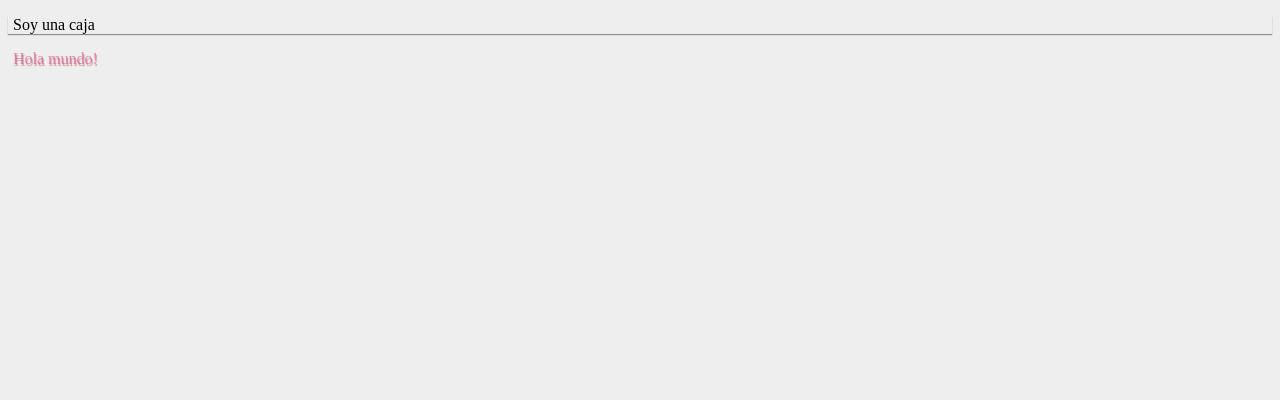
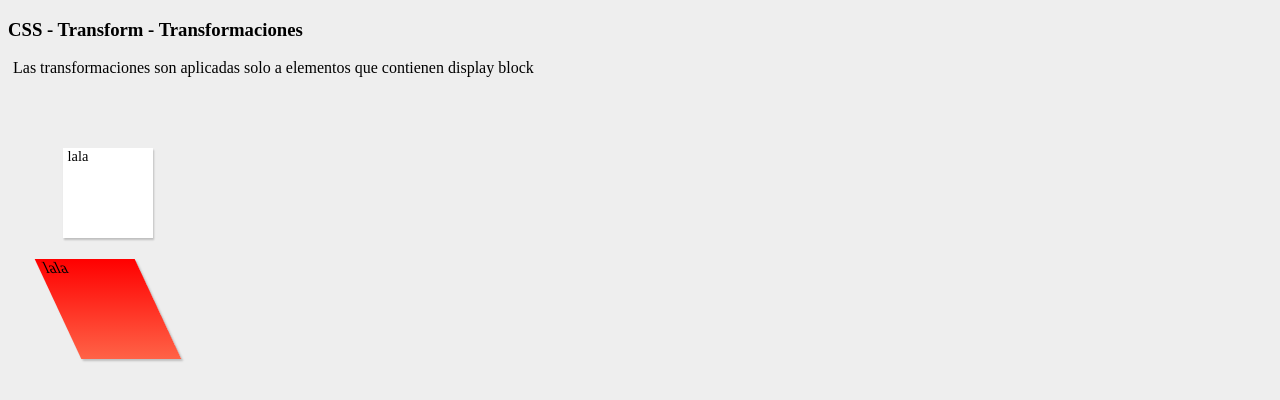
Before and after one commit to cesar-vaesco/html-css-js-node, a plain HTML site: page index.html in a window 1280 px wide. Drawn offline with Linux system fonts and the light colour scheme.

Commit message:
CSS - Transform en 2 dimenciones

```diff
--- a/css/main.css
+++ b/css/main.css
@@ -2,14 +2,44 @@ body {
     background-color: #eee;
 }
 
-.box {
-    /*Sombra interna inset*/
-    box-shadow: 0px 1px 1px rgba(0, 0, 0, .4);
+.box1 {
+    position: relative;
+    left: 50px;
+    top: 50px;
+    background-image: linear-gradient(red, tomato);
+    box-shadow: 1px 2px 2px rgba(0, 0, 0, 0.2);
+    width: 100px;
+    height: 100px;
+    /*transform: rotate(-45deg);  */
+    /*transform: translate(50px, 30px);*/
+    transform: skewX(25deg);
 }
 
-.text{
-    color: rgba(200, 5, 100, .4);
-    text-shadow: 1px 2px 1px rgba(182, 38, 38, 0.4);
+.box1:hover {
+    transform: scale(1.05, 1.05);
+    transform: rotate(-45deg);
+    background-image: linear-gradient(red, tomato);
+    color: white;
+}
+
+.box {
+    position: relative;
+    left: 50px;
+    top: 50px;
+    background-color: white;
+    box-shadow: 1px 2px 2px rgba(0, 0, 0, 0.2);
+    width: 100px;
+    height: 100px;
+    /*transform: rotate(-45deg);  */
+    /*transform: translate(50px, 30px);*/
+    transform: scale(0.9, 0.9);
+}
+
+.box:hover {
+    transform: scale(1.05, 1.05);
+    transform: rotate(-45deg);
+    background-image: linear-gradient(red, tomato);
+    color: white;
 }
 
 p {
--- a/index.html
+++ b/index.html
@@ -2,16 +2,20 @@
 <html>
 
 <head>
-    <title>CSS - Sombras</title>
+    <title>CSS - Transform - Transformaciones en 2 dimenciones</title>
     <link type="text/css" rel="stylesheet" href="css/main.css">
 </head>
 
 <body>
 
+    <h3>CSS - Transform - Transformaciones</h3>
+    <p>Las transformaciones son aplicadas solo a elementos que contienen display block</p>
     <div class="box">
-        <p>Soy una caja</p>
+        <p>lala</p>
     </div>
-    <p class="text">Hola mundo!</p>
+    <div class="box1">
+        <p>lala</p>
+    </div>
 
 
 </body>
```
